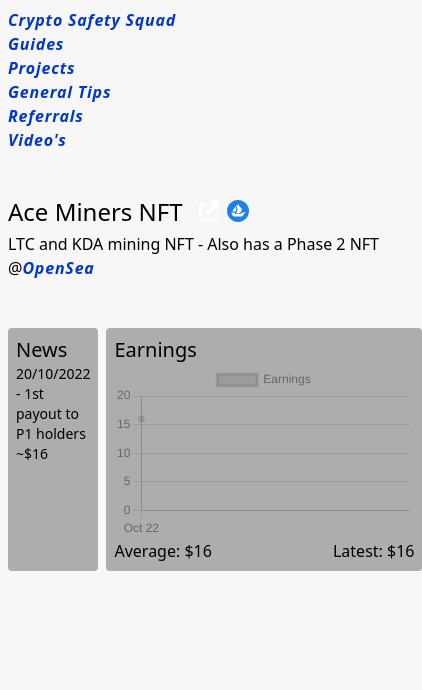
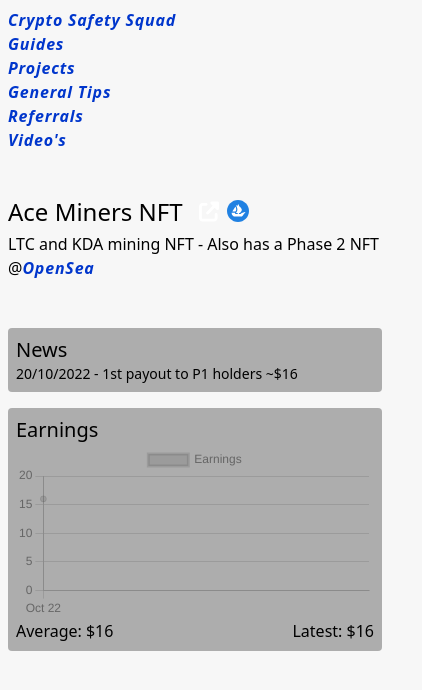
Before and after one commit to CryptoSafetySquad/website, a Next.js app: page /projects/aceminers in a window 390 px wide. Shown: the top 690 px of the page, 422 px wide, since content can reach past the window. Built offline with nearby package versions, Linux system fonts and the light colour scheme.

Commit message:
Make aceminers page responsive.

```diff
--- a/pages/projects/aceminers.tsx
+++ b/pages/projects/aceminers.tsx
@@ -117,7 +117,7 @@ const AceMiners: NextPage = () => {
 
   const content = (
     <>
-      <div className='grid gap-2 grid-cols-[3fr_1fr]'>
+      <div className='grid gap-2 md:grid-cols-[3fr_1fr]'>
         <div className='card'>
           <h2 className=''>News</h2>
           <NewsContent />
```
